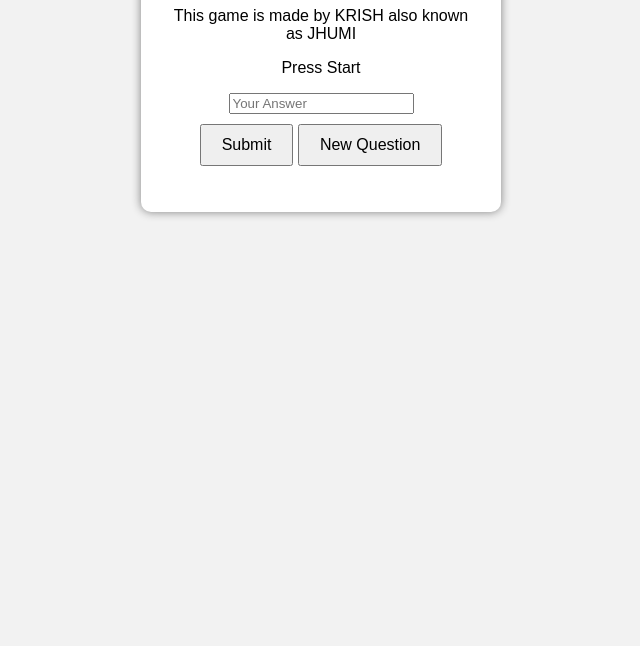
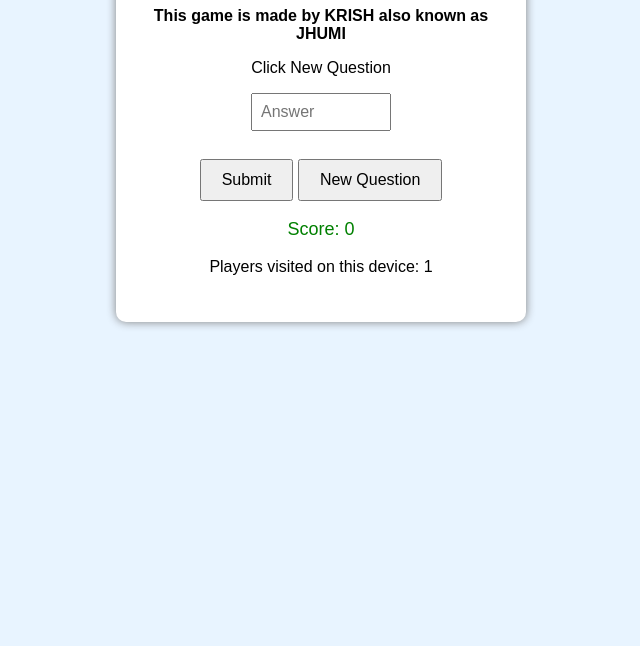
Before and after one commit to mahalasunil845-pixel/math-games, a plain HTML site: page index.html in a window 1280 px wide. Shown: the part 154-800 px from the top of the page, without its empty margins (319-959 px from the left). Drawn offline with Linux system fonts and the light colour scheme.

Commit message:
Update index.html

```diff
--- a/index.html
+++ b/index.html
@@ -1,19 +1,22 @@
 <!DOCTYPE html>
 <html>
+
 <head>
 <title>Abacus Practice Game</title>
+
 <style>
+
 body{
 font-family: Arial;
 text-align:center;
-background:#f2f2f2;
+background:#e8f4ff;
 }
 
 .container{
 background:white;
 padding:30px;
 margin-top:50px;
-width:300px;
+width:350px;
 margin-left:auto;
 margin-right:auto;
 border-radius:10px;
@@ -24,27 +27,46 @@ button{
 padding:10px 20px;
 font-size:16px;
 margin-top:10px;
+cursor:pointer;
 }
+
+input{
+padding:8px;
+font-size:16px;
+width:120px;
+}
+
+#score{
+font-size:18px;
+color:green;
+}
+
 </style>
+
 </head>
 
 <body>
 
 <div class="container">
+
 <h1>🧮 Abacus Game</h1>
 
-<p>This game is made by KRISH also known as JHUMI</p>
+<p><b>This game is made by KRISH also known as JHUMI</b></p>
 
-<p id="question">Press Start</p>
+<p id="question">Click New Question</p>
 
-<input type="number" id="answer" placeholder="Your Answer">
+<input type="number" id="answer" placeholder="Answer">
 
-<br>
+<br><br>
 
 <button onclick="checkAnswer()">Submit</button>
 <button onclick="newQuestion()">New Question</button>
 
 <p id="result"></p>
+
+<p id="score">Score: 0</p>
+
+<p id="visits"></p>
 
 </div>
 
@@ -53,6 +75,8 @@ margin-top:10px;
 let num1
 let num2
 let correct
+let score = 0
+
 
 function newQuestion(){
 
@@ -64,8 +88,12 @@ correct = num1 + num2
 document.getElementById("question").innerHTML =
 num1 + " + " + num2 + " = ?"
 
+document.getElementById("answer").value = ""
+
 document.getElementById("result").innerHTML=""
+
 }
+
 
 function checkAnswer(){
 
@@ -73,15 +101,40 @@ let user =
 document.getElementById("answer").value
 
 if(user == correct){
+
+score++
+
 document.getElementById("result").innerHTML =
 "✅ Correct!"
+
 }
 else{
+
 document.getElementById("result").innerHTML =
-"❌ Wrong! Answer is " + correct
+"❌ Wrong! Correct answer is " + correct
+
 }
 
+document.getElementById("score").innerHTML =
+"Score: " + score
+
 }
+
+
+// Player counter (device based)
+
+let visits = localStorage.getItem("visits")
+
+if(visits == null){
+visits = 1
+}else{
+visits = Number(visits) + 1
+}
+
+localStorage.setItem("visits", visits)
+
+document.getElementById("visits").innerHTML =
+"Players visited on this device: " + visits
 
 </script>
 
```
